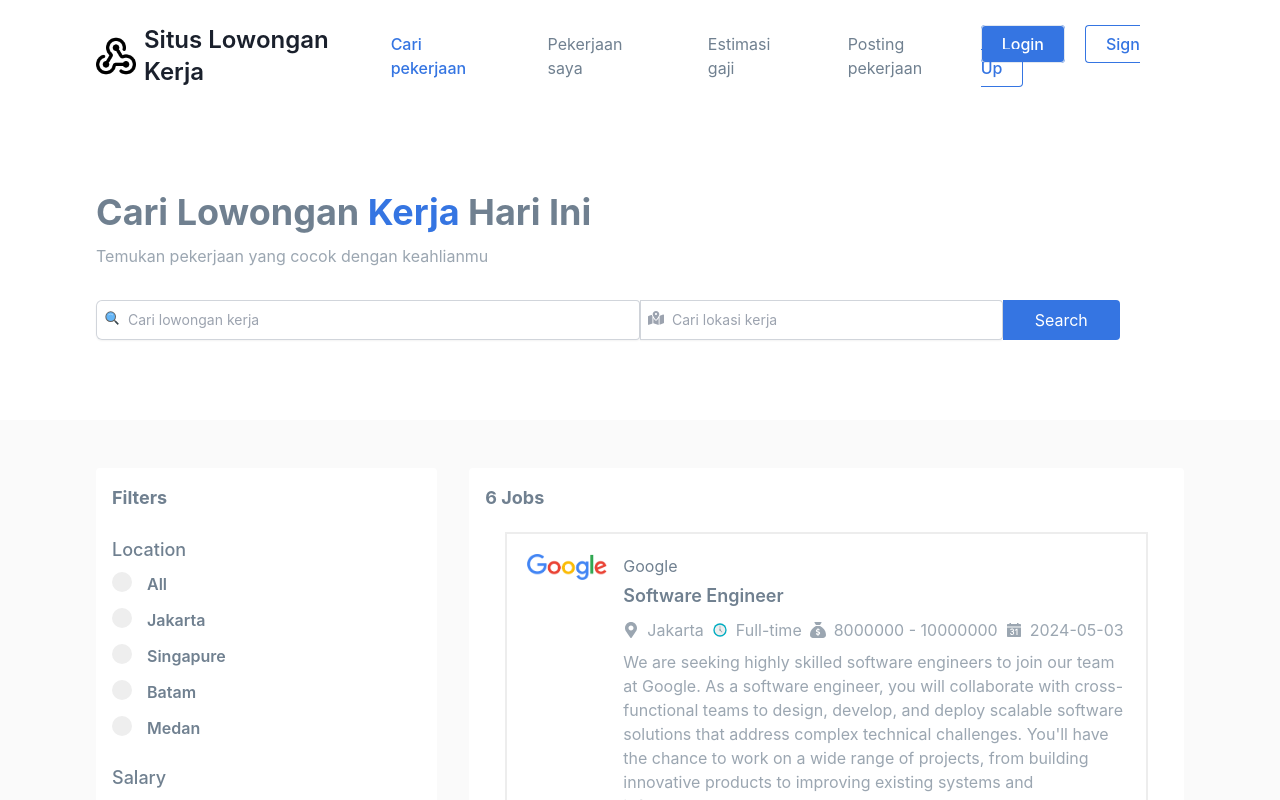
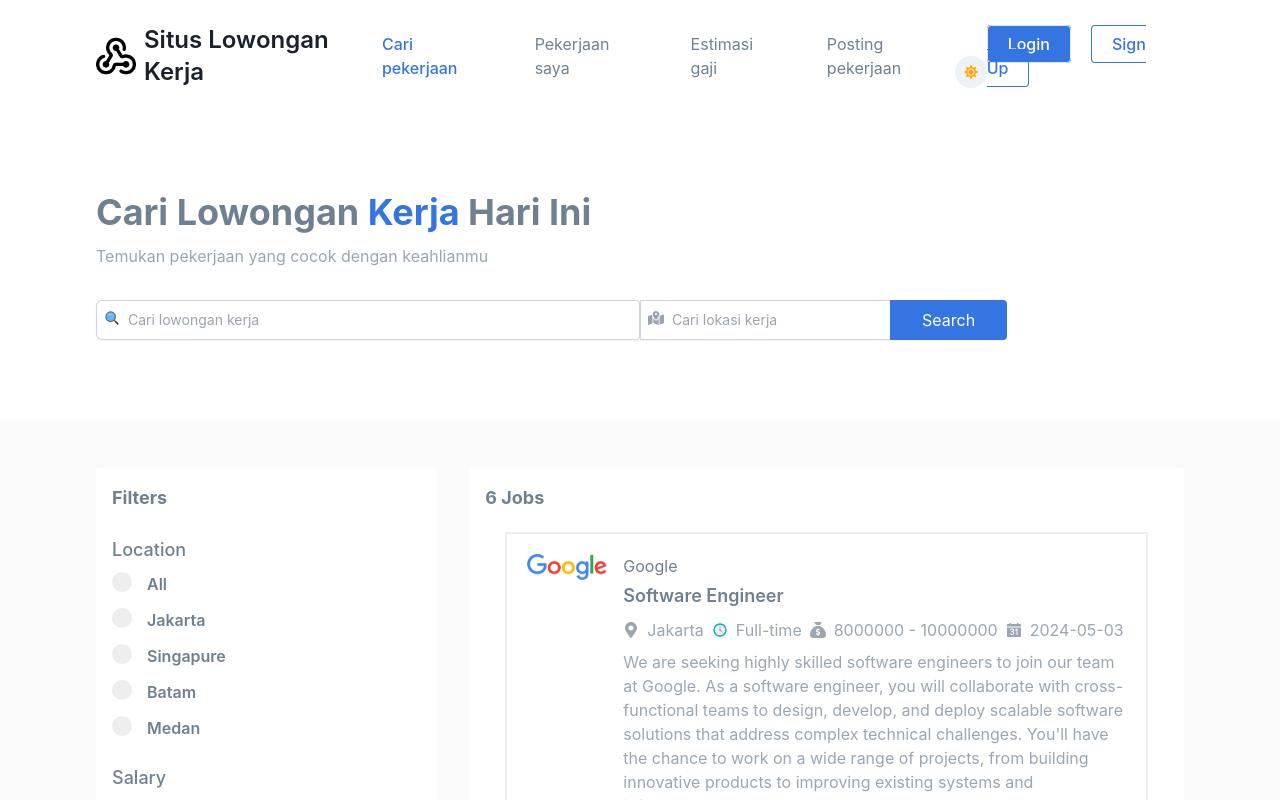
Before and after one commit to martin880/Job-Portal, a React (Vite) app in the folder client/: page / in a window 1280 px wide. Shown: the top 800 px of the page. Built offline with nearby package versions, Linux system fonts and the light colour scheme.

Commit message:
Update : Update some colors

```diff
--- a/client/src/components/Banner.jsx
+++ b/client/src/components/Banner.jsx
@@ -41,13 +41,13 @@ const Banner = ({ query, handleInputChange }) => {
               className="block flex-1 border-0 bg-transparent py-1.5 pl-8 text-gray-900 placeholder:text-gray-400 focus:right-0 sm:text-sm sm:leading-6"
             />
             <FaMapLocationDot className="absolute mt-2.5 ml-2 text-gray-400" />
+            <button
+              type="submit"
+              className="bg-blue py-2 px-8 text-white md:rounded-s-none rounded"
+            >
+              Search
+            </button>
           </div>
-          <button
-            type="submit"
-            className="bg-blue py-2 px-8 text-white md:rounded-s-none rounded"
-          >
-            Search
-          </button>
         </div>
       </form>
     </div>
--- a/client/src/components/Navbar.jsx
+++ b/client/src/components/Navbar.jsx
@@ -1,11 +1,14 @@
 import React, { useState } from "react";
+import { IconButton, useColorMode } from "@chakra-ui/react";
 import logo from "../img/webhook.png";
 import { Link, NavLink } from "react-router-dom";
 import { FaBars } from "react-icons/fa";
 import { MdCloseFullscreen } from "react-icons/md";
+import { FaSun, FaMoon } from "react-icons/fa";
 
 const Navbar = () => {
   const [isMenuOpen, setIsMenuOpen] = useState(false);
+  const { colorMode, toggleColorMode } = useColorMode();
 
   const handleMenuToggler = () => {
     setIsMenuOpen(!isMenuOpen);
@@ -39,6 +42,20 @@ const Navbar = () => {
               </li>
             ))}
           </ul>
+
+          <IconButton
+            icon={
+              colorMode === "light" ? (
+                <FaSun color="orange" />
+              ) : (
+                <FaMoon color="blue" />
+              )
+            }
+            isRound={"true"}
+            size={"sm"}
+            alignSelf={"flex-end"}
+            onClick={toggleColorMode}
+          ></IconButton>
 
           {/* Sign up & login button */}
           <div className="text-base text-primary font-medium space-x-5 hidden lg:block">
--- a/client/src/main.jsx
+++ b/client/src/main.jsx
@@ -3,12 +3,13 @@ import ReactDOM from "react-dom/client";
 import "./index.css";
 import { RouterProvider } from "react-router-dom";
 import router from "./router/router";
-import { ChakraProvider } from "@chakra-ui/react";
+import { ChakraProvider, ColorModeScript } from "@chakra-ui/react";
 
 ReactDOM.createRoot(document.getElementById("root")).render(
-  <ChakraProvider>
-    <React.StrictMode>
+  <React.StrictMode>
+    <ChakraProvider>
+      <ColorModeScript initialColorMode="light" />
       <RouterProvider router={router} />
-    </React.StrictMode>
-  </ChakraProvider>
+    </ChakraProvider>
+  </React.StrictMode>
 );
--- a/client/src/pages/Home.jsx
+++ b/client/src/pages/Home.jsx
@@ -3,7 +3,6 @@ import Banner from "../components/Banner";
 import Card from "../components/Card";
 import Jobs from "./Jobs";
 import Sidebar from "../sidebar/Sidebar";
-import NewsLetter from "../components/NewsLetter";
 
 const Home = () => {
   const [selectedCategory, setSelectedCategory] = useState(null);
@@ -153,10 +152,6 @@ const Home = () => {
             ""
           )}
         </div>
-        {/* right side */}
-        {/* <div className="bg-white p-4 rounded">
-          <NewsLetter />
-        </div> */}
       </div>
     </div>
   );
```
